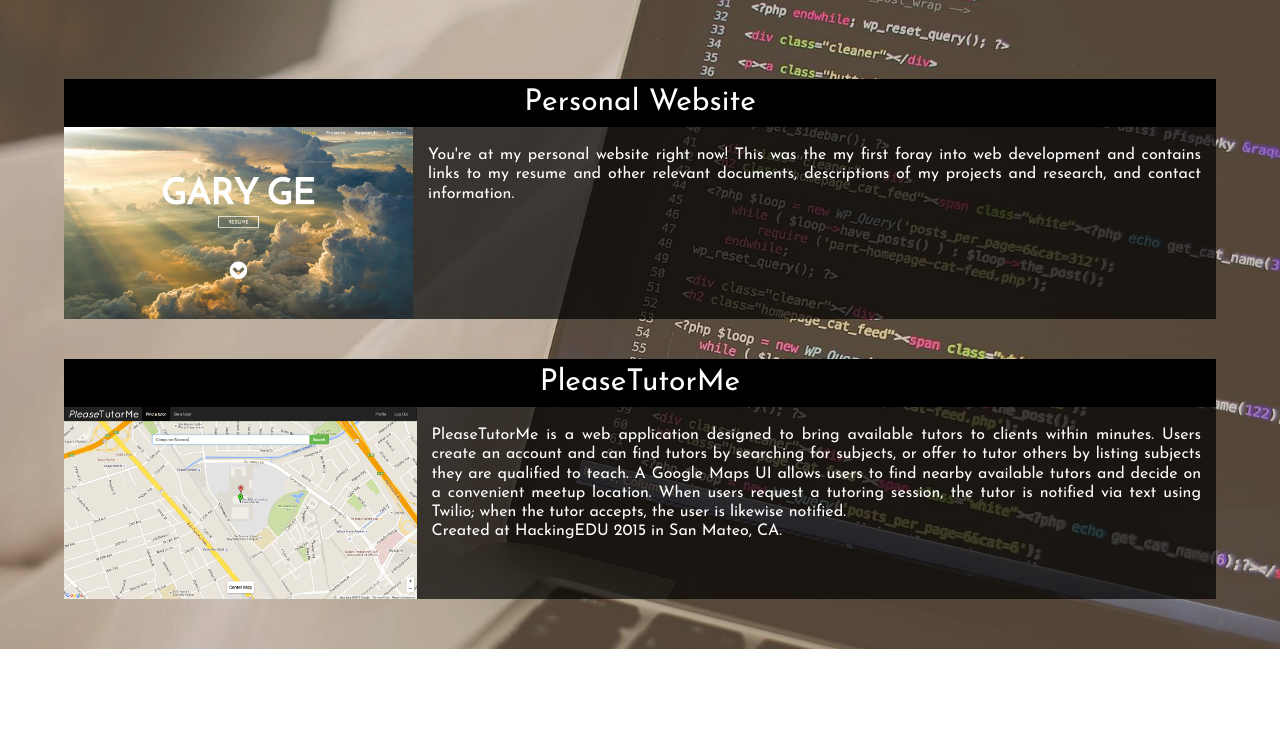
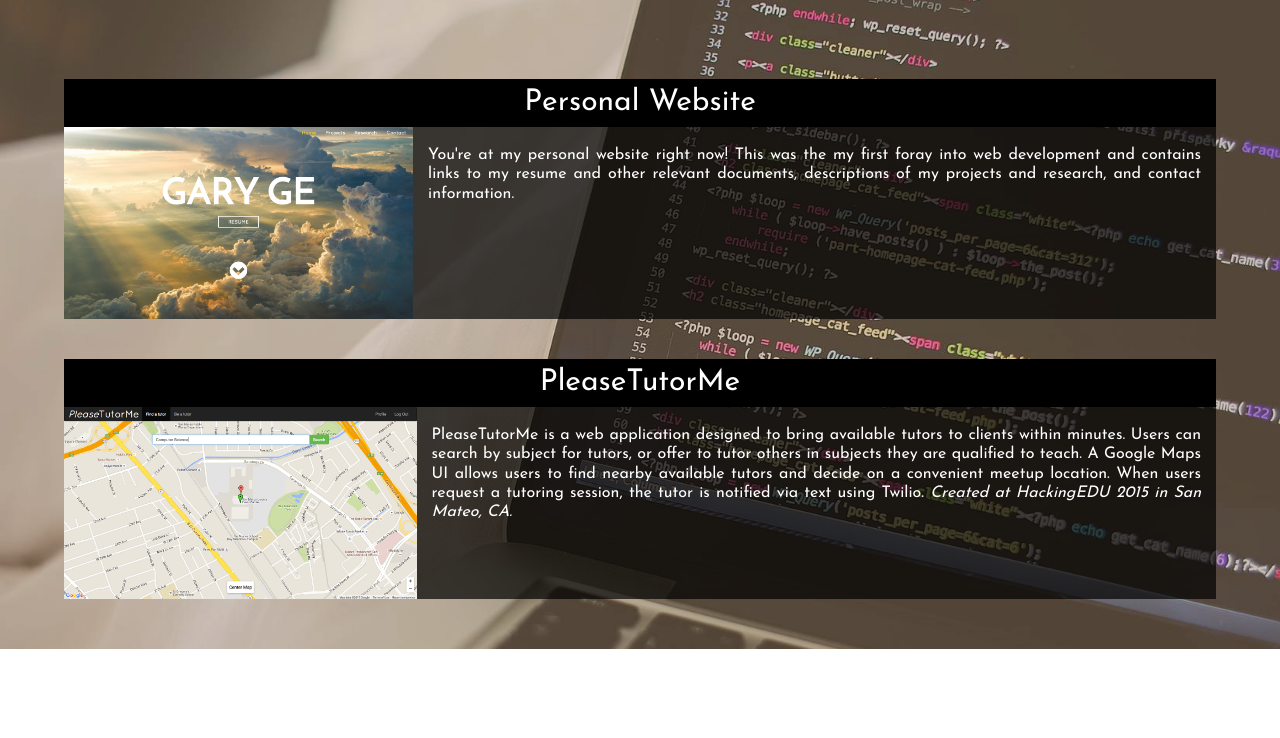
Before and after one commit to garyliangge/GaryGe, a PHP site: page / in a window 1280 px wide. Shown: the part 891-1629 px from the top of the page. Run offline with PHP 8.4, Linux system fonts and the light colour scheme; some libraries are stand-ins or nearby versions.

Commit message:
Slightly modified description of PleaseTutorMe project

```diff
--- a/index.html
+++ b/index.html
@@ -91,12 +91,10 @@
                           <img class="proj_picture" src="images/projects/pleasetutorme.png">
                           <div class="proj_description">
                               <br>PleaseTutorMe is a web application designed to bring available tutors to clients
-                              within minutes. Users create an account and can find tutors by searching for subjects,
-                              or offer to tutor others by listing subjects they are qualified to teach. A Google Maps
-                              UI allows users to find nearby available tutors and decide on a convenient meetup location.
-                              When users request a tutoring session, the tutor is notified via text using Twilio; when
-                              the tutor accepts, the user is likewise notified.
-                              <p>Created at HackingEDU 2015 in San Mateo, CA.</p>
+                              within minutes. Users can search by subject for tutors, or offer to tutor others in subjects
+                              they are qualified to teach. A Google Maps UI allows users to find nearby available tutors
+                              and decide on a convenient meetup location. When users request a tutoring session, the tutor
+                              is notified via text using Twilio. <i>Created at HackingEDU 2015 in San Mateo, CA.</i>
                           </div>
                       </div>
                   </div>
--- a/javascripts/main.js
+++ b/javascripts/main.js
@@ -1,7 +1,7 @@
 $(document).ready(function()
 {
+  window.onload = checkResize;
   window.onresize = checkResize;
-  window.onload = checkResize;
   $(window).scroll(onScroll);
 
   $("#navbar > ul > li > a").click(function(e) {
--- a/stylesheets/gary_style.css
+++ b/stylesheets/gary_style.css
@@ -320,6 +320,10 @@ div#filter-blue{
   background: linear-gradient(110deg, rgba(0, 130, 200, 0.7) 20%, rgba(10, 40, 100, 0.40) 80%);
 }
 
+#sbu_logo{
+  width: 30vw;
+}
+
 #flowchart{
   width: 600px;
 }
```
